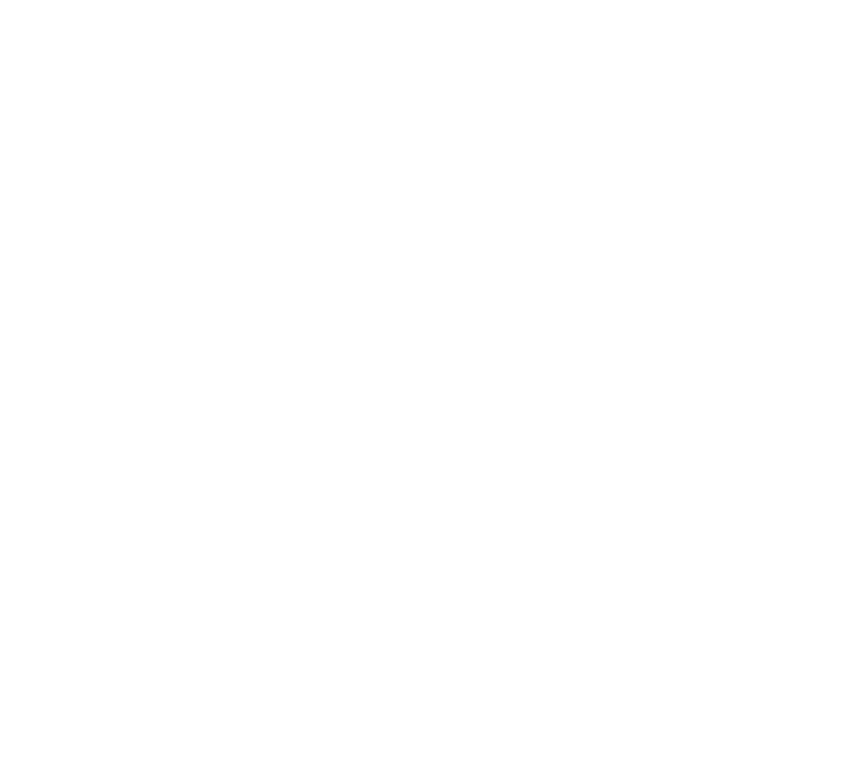
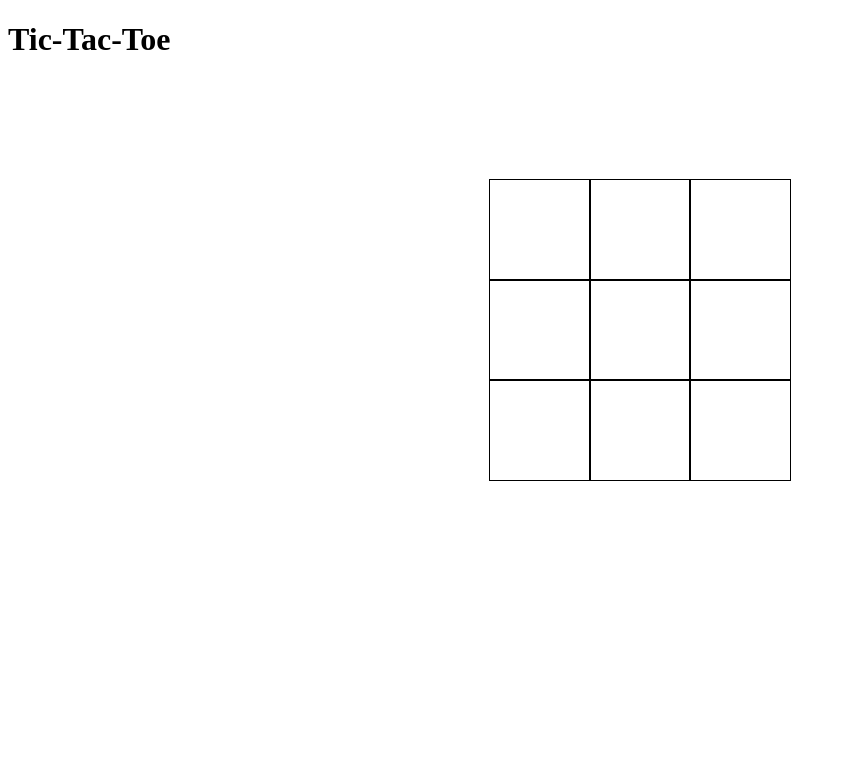
Before and after one commit to Zorockz/Tic-Tac-Toe, a plain HTML site: page index.html in a window 1280 px wide. Shown: the whole page, without its empty margins (0-846 px from the left). Drawn offline with Linux system fonts and the light colour scheme.

Commit message:
-m made the container visible

```diff
--- a/index.html
+++ b/index.html
@@ -4,11 +4,32 @@
     <meta charset="UTF-8">
     <meta name="viewport" content="width=device-width, initial-scale=1.0">
     <link rel="stylesheet" href="styles.css">
-    <title>Document</title>
+    <title>Tic-Tac-Toe</title>
 </head>
-
 <script src="script.js" defer></script>
 <body>
+<h1>Tic-Tac-Toe</h1>
+<div class="game-container">
+    <div class="board">
+        <div class="cell"></div>
+        <div class="cell"></div>
+        <div class="cell"></div>
+        <div class="cell"></div>
+        <div class="cell"></div>
+        <div class="cell"></div>
+        <div class="cell"></div>
+        <div class="cell"></div>
+        <div class="cell"></div>
+    </div>
+    </div>
+
+
+
+
+
+
+
+
 
 </body>
 </html>
--- a/styles.css
+++ b/styles.css
@@ -0,0 +1,20 @@
+.game-container{
+    display: flex;
+    justify-content: center;
+    align-items: center;
+    height: 100vh;
+}
+
+
+
+.board{
+    width: 300px;
+    height: 600px;
+
+}
+.cell{
+    width: 100px;
+    height: 100px;
+    outline: 1px solid black;
+    float: left;
+}
```
